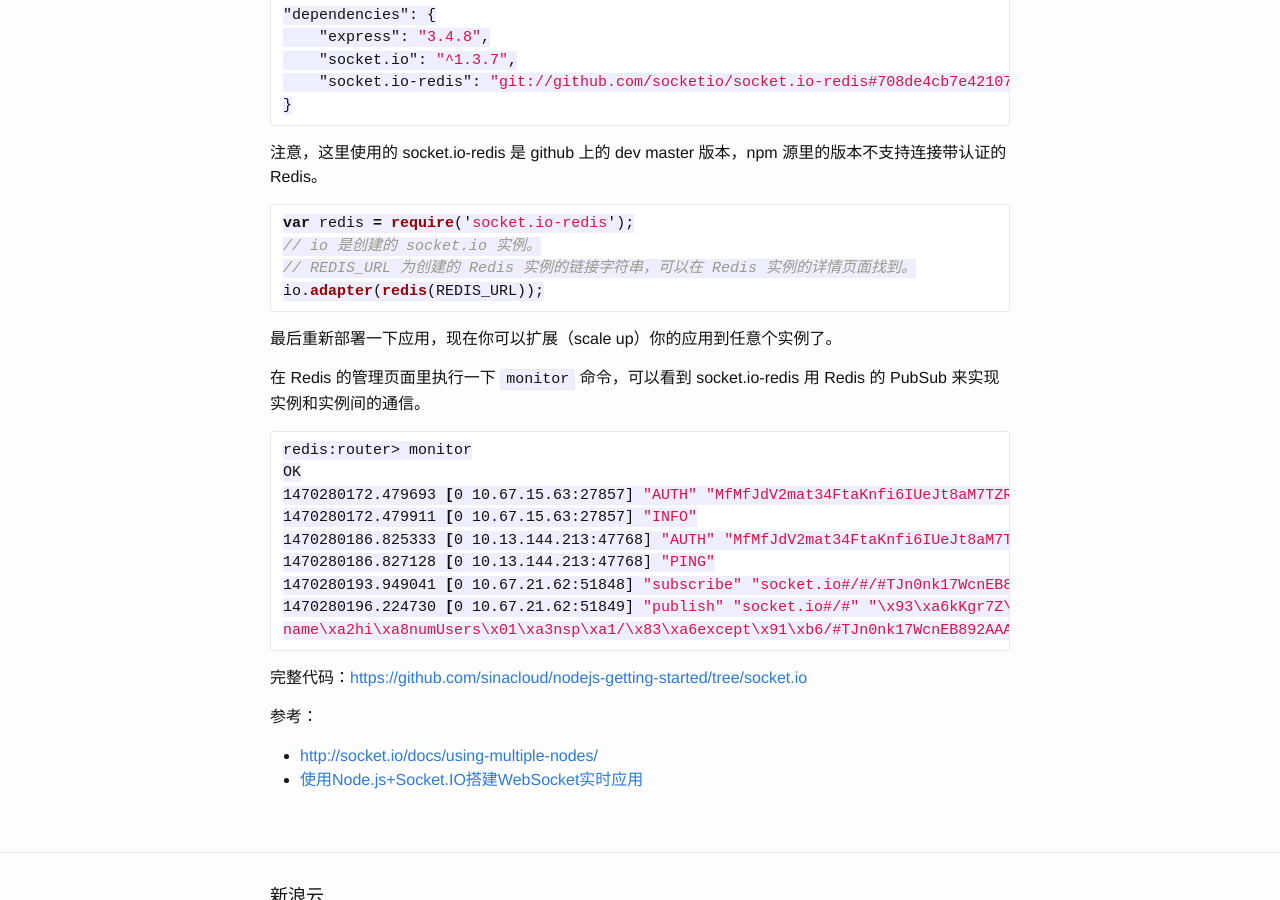
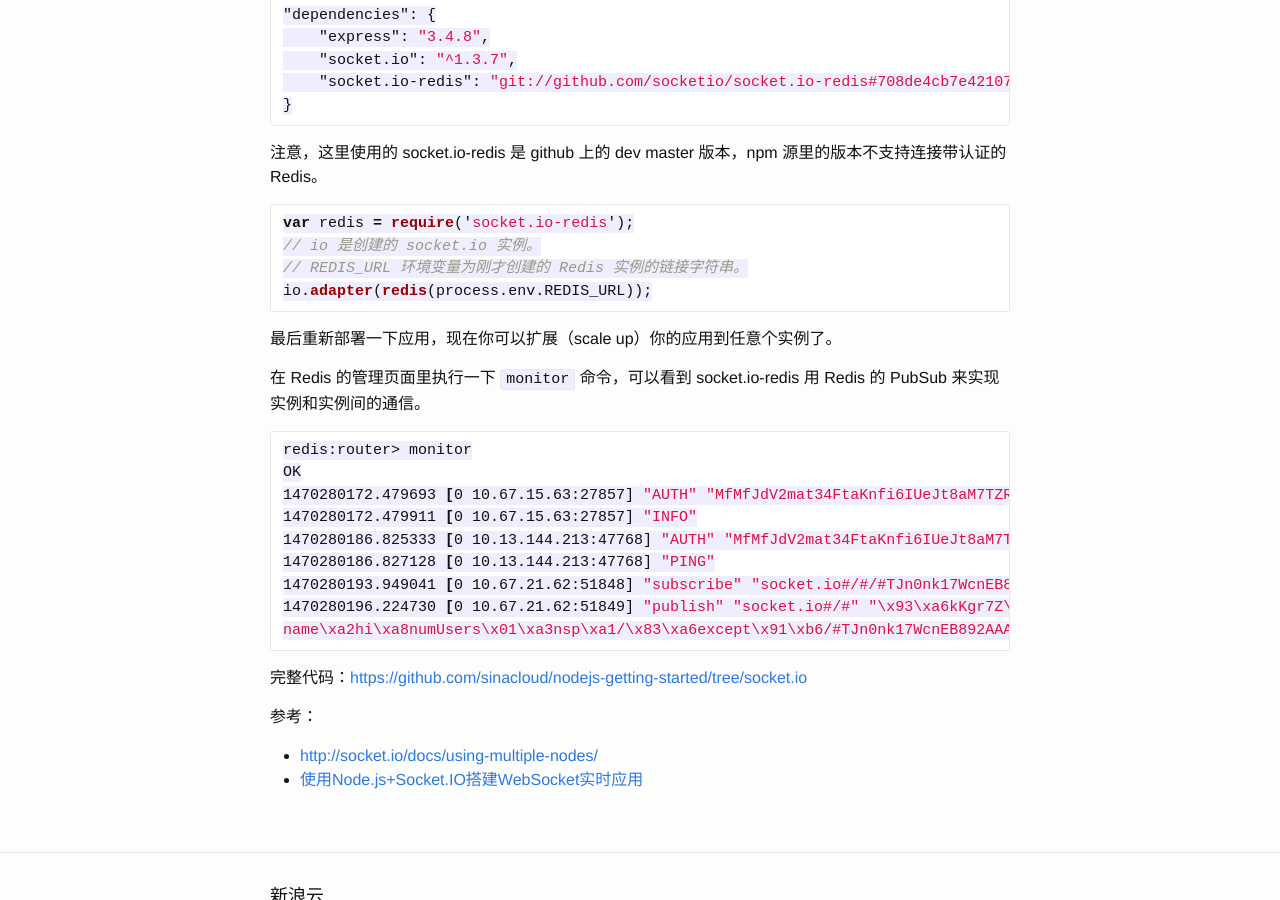
Before and after one commit to haluomao/sinacloud.github.io, a Jekyll site: the page built from _posts/2016-08-03-socket-io-tutorial.markdown, in a window 1280 px wide and 900 px high, scrolled down 1348 px. Built offline with Jekyll 4.4.1, drawn with Linux system fonts in a browser that asks for light colours; Markdown is read by kramdown in place of the engine named in the settings.

Commit message:
修改配置使用环境变量

````diff
--- a/_posts/2016-08-03-socket-io-tutorial.markdown
+++ b/_posts/2016-08-03-socket-io-tutorial.markdown
@@ -57,8 +57,8 @@ package.json
 ```js
 var redis = require('socket.io-redis');
 // io 是创建的 socket.io 实例。
-// REDIS_URL 为创建的 Redis 实例的链接字符串，可以在 Redis 实例的详情页面找到。
-io.adapter(redis(REDIS_URL));
+// REDIS_URL 环境变量为刚才创建的 Redis 实例的链接字符串。
+io.adapter(redis(process.env.REDIS_URL));
 ```
 
 最后重新部署一下应用，现在你可以扩展（scale up）你的应用到任意个实例了。
````
